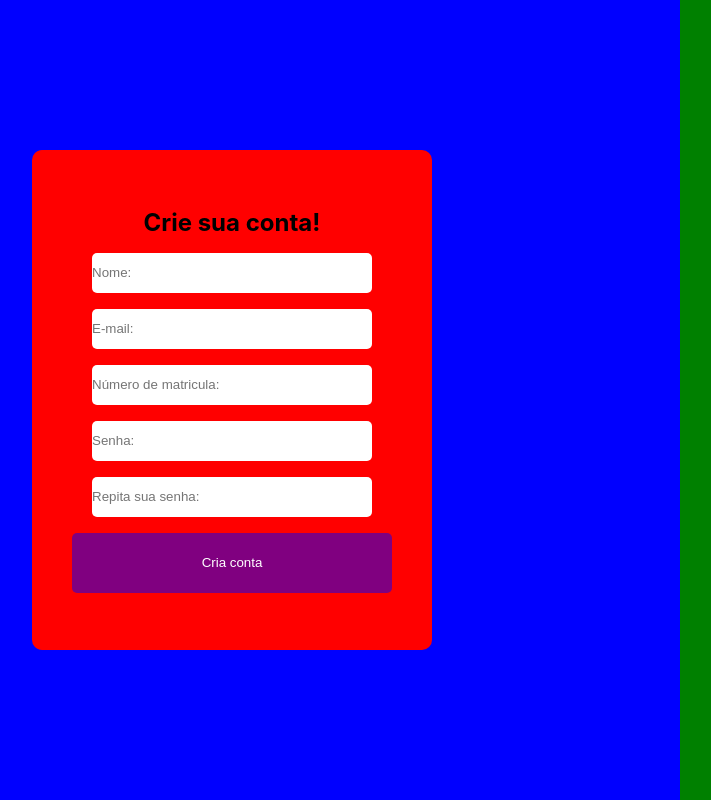
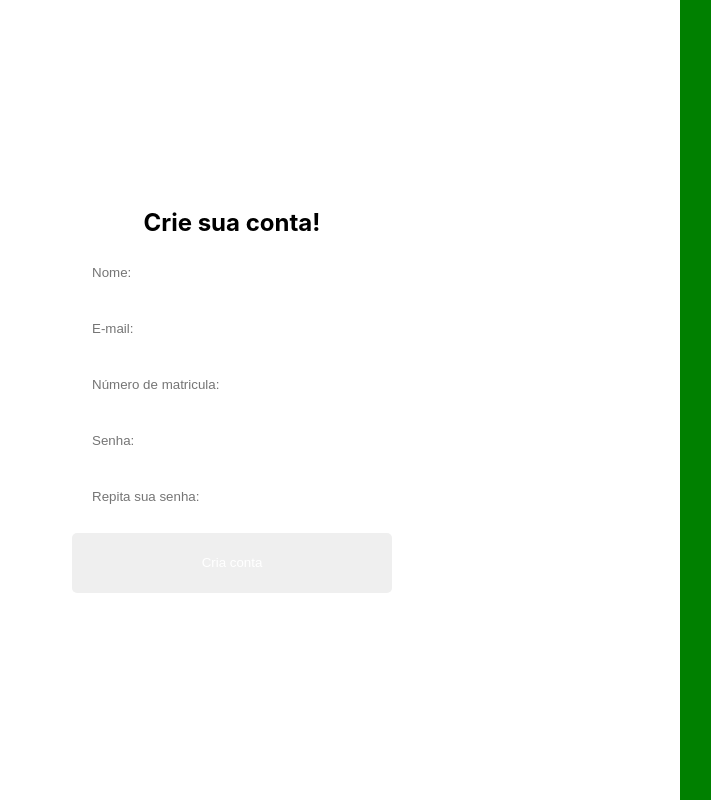
Before and after one commit to devGusta2/Mentec, a React (Create React App) app: page /Signup in a window 1280 px wide. Shown: the whole page, without its empty margins (216-927 px from the left). Built offline with nearby package versions, Linux system fonts and the light colour scheme.

Commit message:
Signup page styles

```diff
--- a/src/Pages/Signup/Signup.module.css
+++ b/src/Pages/Signup/Signup.module.css
@@ -28,7 +28,7 @@
 .formBox{
     height: 100%;
     width: 70%;
-    background-color: blue;
+
     display: flex;
     align-items: center;
     justify-content: center;
@@ -36,7 +36,7 @@
 .form{
     height: 500px;
     width: 400px;
-    background-color: red;
+
     border-radius: 10px;
     display: flex;
     flex-direction: column;
@@ -58,7 +58,7 @@
     border: 0;
     outline: 0;
     border-radius: 5px;
-    background-color: purple;
+
     transition: 0.5s;
     color: white;
 }
```
